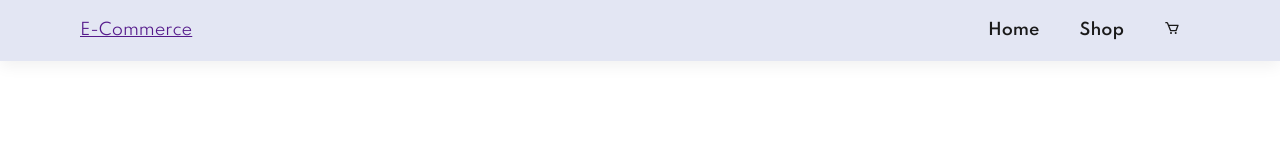
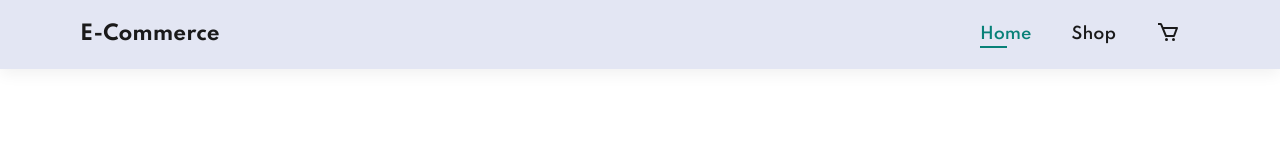
Before and after one commit to Vasanthvz/E-commerce-Website, a plain HTML site: page index.html in a window 1280 px wide. Drawn offline with Linux system fonts and the light colour scheme.

Commit message:
modified:   index.html 	modified:   styles.css

```diff
--- a/index.html
+++ b/index.html
@@ -12,9 +12,9 @@
         <a href="" class="logo">E-Commerce</a>
         <div>
             <ul id="navbar">
-                <li><a href="index.html">Home</a></li>
-                <li><a href="shop.html">Shop</a></li>
-                <li><a href="cart.html"><svg stroke="currentColor" fill="currentColor" stroke-width="0" viewBox="0 0 24 24" height="1em" width="1em" xmlns="http://www.w3.org/2000/svg"><path d="M21.822,7.431C21.635,7.161,21.328,7,21,7H7.333L6.179,4.23C5.867,3.482,5.143,3,4.333,3H2v2h2.333l4.744,11.385 C9.232,16.757,9.596,17,10,17h8c0.417,0,0.79-0.259,0.937-0.648l3-8C22.052,8.044,22.009,7.7,21.822,7.431z M17.307,15h-6.64 l-2.5-6h11.39L17.307,15z"></path><circle cx="10.5" cy="19.5" r="1.5"></circle><circle cx="17.5" cy="19.5" r="1.5"></circle></svg></a></li>
+                <li><a class="active" href="index.html">Home</a></li>
+                <li><a  href="shop.html">Shop</a></li>
+                <li><a  href="cart.html" ><svg style="font-size: 1.5rem;" stroke="currentColor" fill="currentColor" stroke-width="0" viewBox="0 0 24 24" height="1em" width="1em" xmlns="http://www.w3.org/2000/svg"><path d="M21.822,7.431C21.635,7.161,21.328,7,21,7H7.333L6.179,4.23C5.867,3.482,5.143,3,4.333,3H2v2h2.333l4.744,11.385 C9.232,16.757,9.596,17,10,17h8c0.417,0,0.79-0.259,0.937-0.648l3-8C22.052,8.044,22.009,7.7,21.822,7.431z M17.307,15h-6.64 l-2.5-6h11.39L17.307,15z"></path><circle cx="10.5" cy="19.5" r="1.5"></circle><circle cx="17.5" cy="19.5" r="1.5"></circle></svg></a></li>
             </ul>
         </div>
     </section>
--- a/styles.css
+++ b/styles.css
@@ -67,13 +67,40 @@ body {
     justify-content: center;
     flex-direction: row;
 }
+.logo {
+    text-decoration: none;
+    color: #1a1a1a;
+    font-size: 20px;
+    font-weight: 700;
+}
+.logo:hover{
+    color: #088178;
+}
 #navbar li{
     list-style: none;
     padding: 0 20px;
+    position: relative;
 }
 #navbar li a{
     text-decoration: none;
     font-size: 16px;
     font-weight: 600;
     color: #1a1a1a;
+    transition: 0.3s ease;
+
 }
+#navbar li a:hover,
+#navbar li a.active{
+    color: #088178;
+}
+
+#navbar li a.active::after,
+#navbar li a:hover::after{
+    content: "";
+    width: 30%;
+    height: 2px;
+    background: #088178;
+    position: absolute;
+    bottom: -4px;
+    left: 20px;
+}
```
